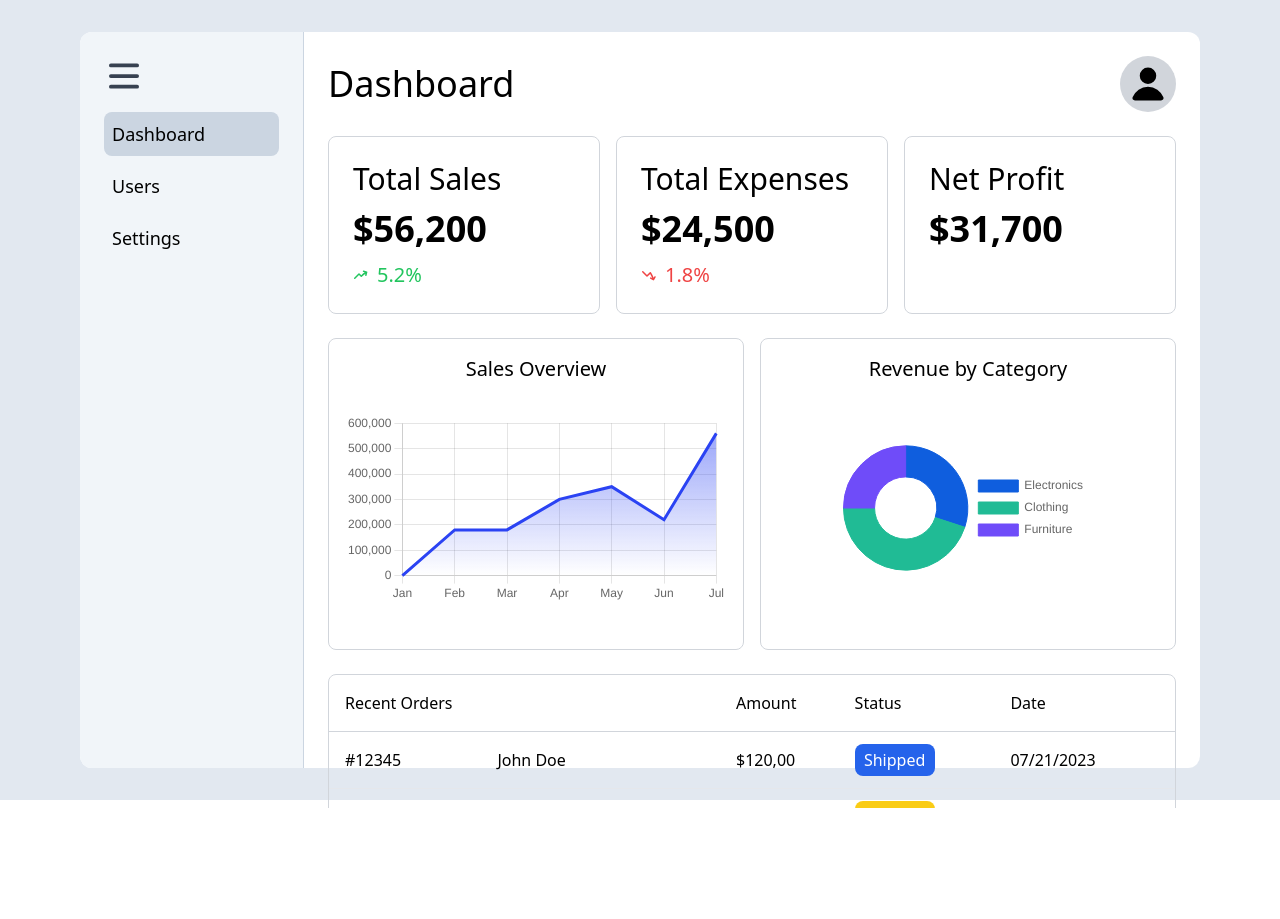
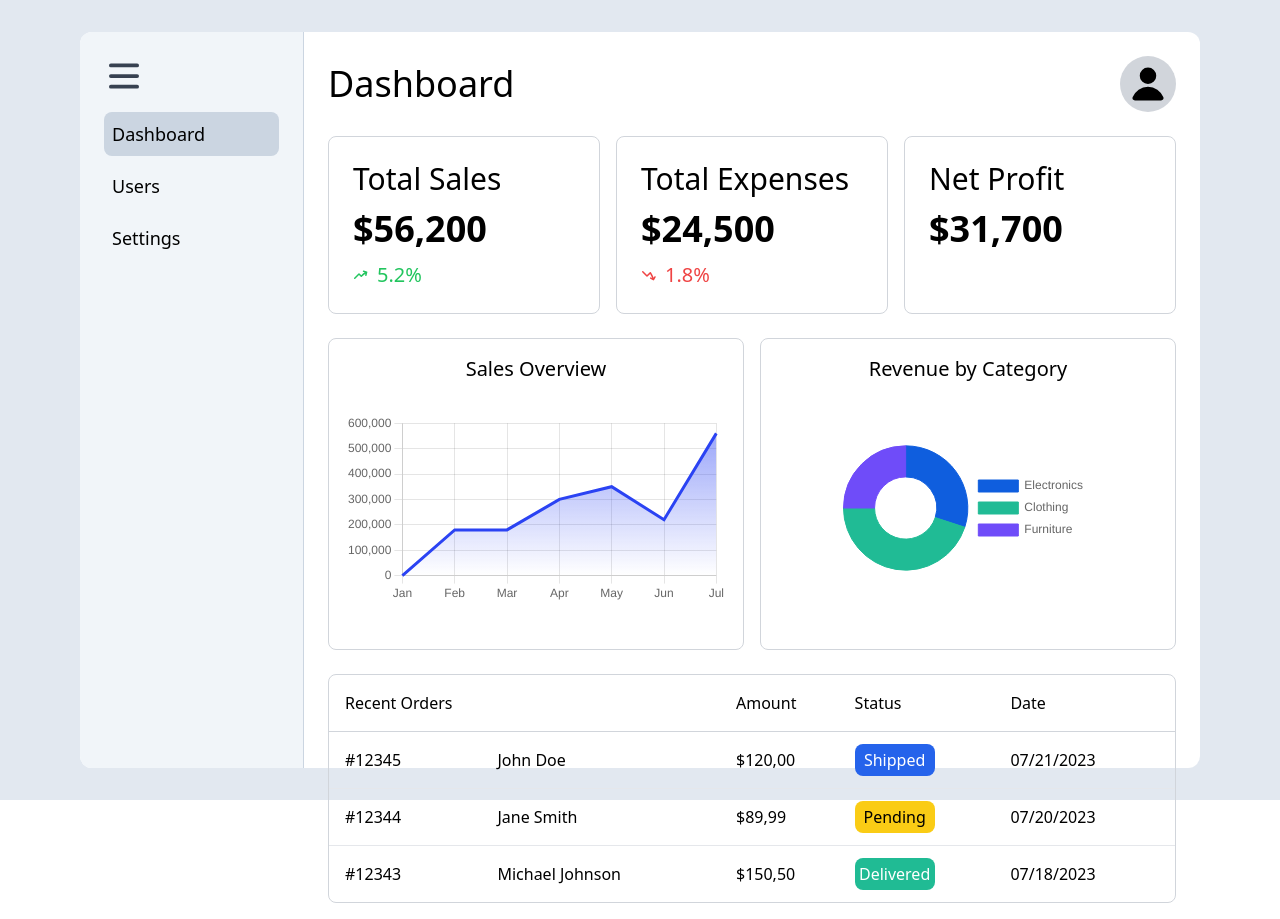
Before and after one commit to JosueZavalaProjects/dashboard-graph, a React (Vite) app: page / in a window 1280 px wide. Before the commit the page ends 808 px from the top, so only its background shows below. Built offline with nearby package versions, Linux system fonts and the light colour scheme.

Commit message:
feat(Dashboard): Correcting max height

```diff
--- a/src/components/Dashboard/index.tsx
+++ b/src/components/Dashboard/index.tsx
@@ -8,7 +8,7 @@ export const Dashboard = () => {
     <>
       <div className="flex flex-col gap-6">
         <Header />
-        <div className="flex flex-col gap-6 overflow-y-scroll max-h-[42rem] pb-4">
+        <div className="flex flex-col gap-6 overflow-y-scroll max-h-[50rem] pb-4">
           <Cards />
           <Charts />
           <Table />
```
